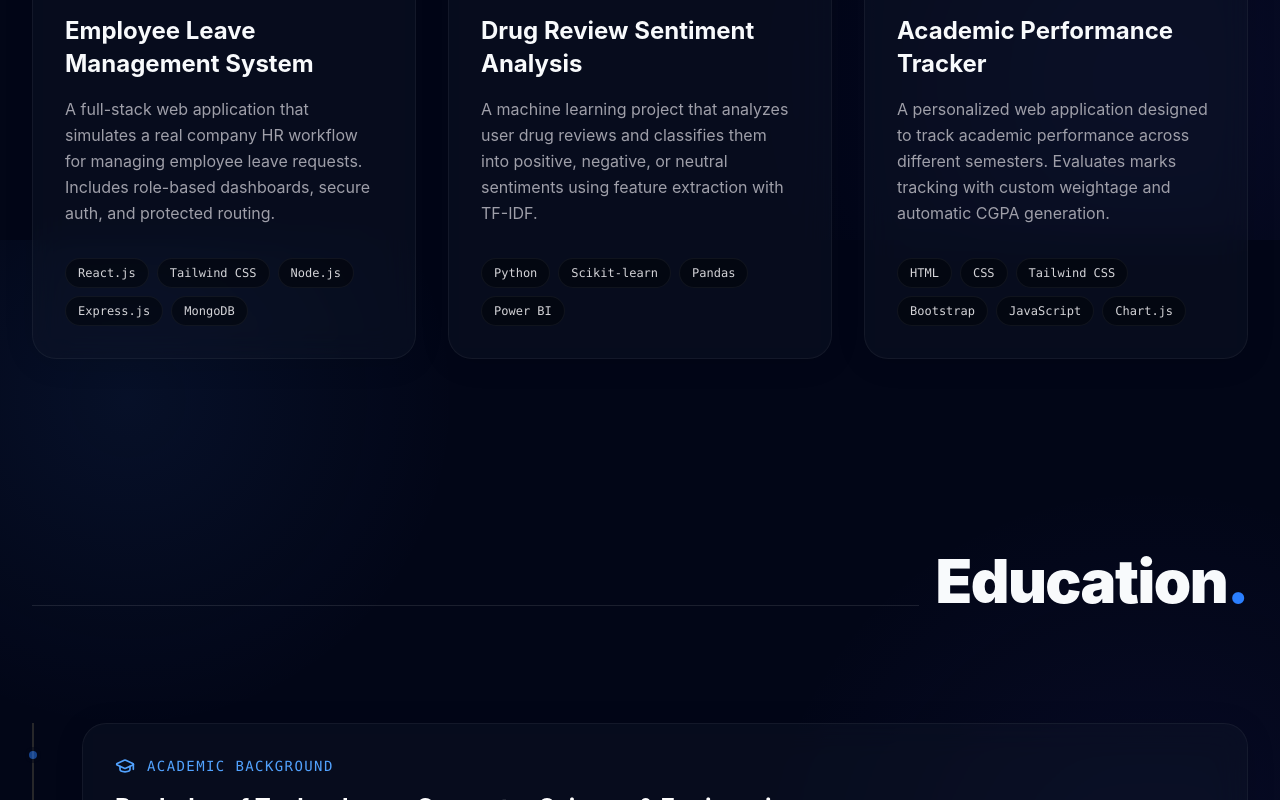
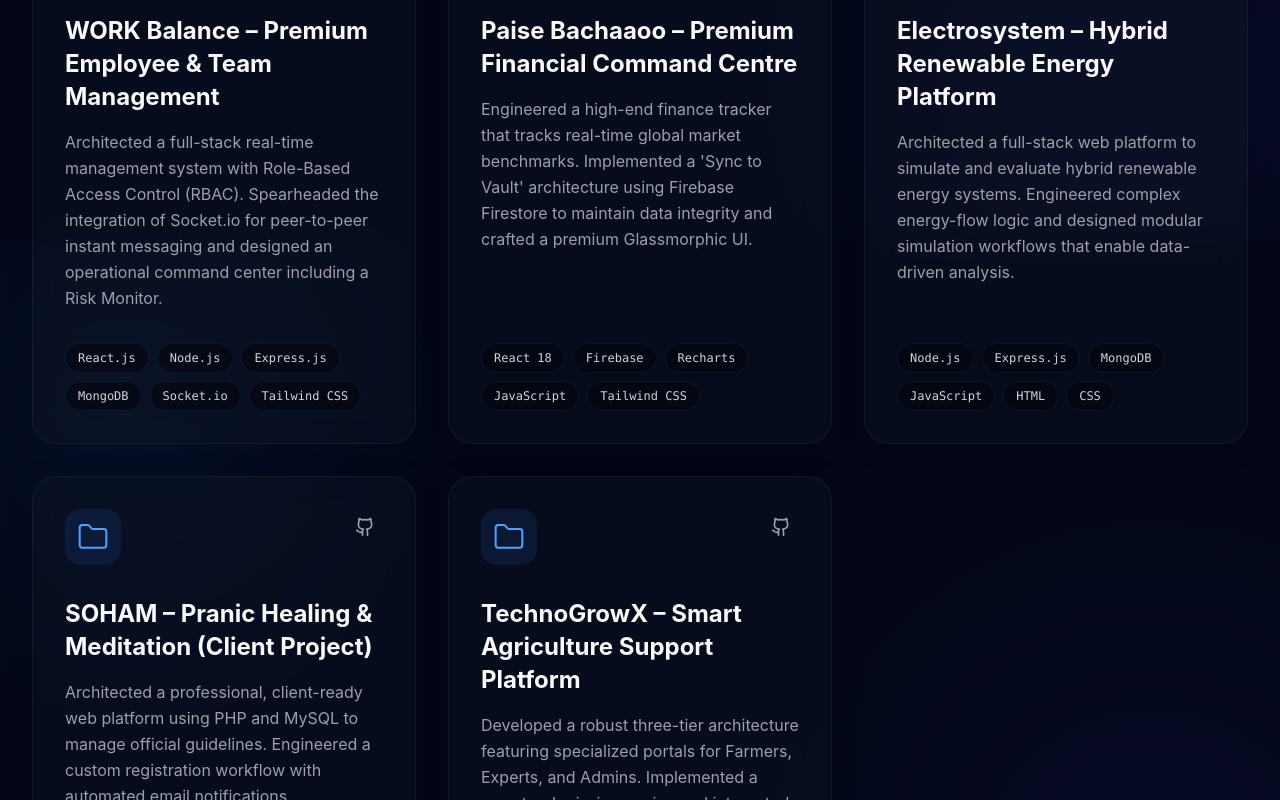
Before and after one commit to sanmaaya/Portfolio, a React (Vite) app in the folder client/: page / in a window 1280 px wide. Shown: the part 2960-3760 px from the top of the page. Built offline with nearby package versions, Linux system fonts and the light colour scheme.

Commit message:
feat: Add Skyscanner internship and update portfolio projects

```diff
--- a/client/src/components/Experience.tsx
+++ b/client/src/components/Experience.tsx
@@ -3,15 +3,14 @@
 export default function Experience() {
     const experiences = [
         {
-            role: "Data Science Trainee",
-            company: "Lovely Professional University (LPU)",
-            location: "Phagwara",
-            date: "June 2025 - July 2025",
+            role: "Software Engineering Virtual Experience",
+            company: "Skyscanner | Forage",
+            location: "Remote",
+            date: "Jan 2026 - Feb 2026",
             points: [
-                "Completed a hands-on data science training focused on NLP, machine learning, and data visualization.",
-                "Built a Drug Review Sentiment Analysis model using TF-IDF and Logistic Regression.",
-                "Classified reviews into Positive, Negative, and Neutral categories.",
-                "Designed an interactive Power BI dashboard to visualize sentiment insights."
+                "Constructed RESTful microservices utilizing Java and Dropwizard, ensuring structured API endpoints via YAML configuration.",
+                "Developed a modular Android application in Kotlin by integrating Backpack UI components and React.js features.",
+                "Translated Figma UI designs into technical specifications while managing project tasks through JIRA user stories."
             ]
         }
     ];
--- a/client/src/components/Projects.tsx
+++ b/client/src/components/Projects.tsx
@@ -4,24 +4,36 @@
 export default function Projects() {
     const projects = [
         {
-            title: "Employee Leave Management System",
-            description: "A full-stack web application that simulates a real company HR workflow for managing employee leave requests. Includes role-based dashboards, secure auth, and protected routing.",
-            tech: ["React.js", "Tailwind CSS", "Node.js", "Express.js", "MongoDB"],
-            github: "https://github.com/",
-            live: "https://example.com"
+            title: "WORK Balance – Premium Employee & Team Management",
+            description: "Architected a full-stack real-time management system with Role-Based Access Control (RBAC). Spearheaded the integration of Socket.io for peer-to-peer instant messaging and designed an operational command center including a Risk Monitor.",
+            tech: ["React.js", "Node.js", "Express.js", "MongoDB", "Socket.io", "Tailwind CSS"],
+            github: "https://github.com/sanmaaya",
+            live: ""
         },
         {
-            title: "Drug Review Sentiment Analysis",
-            description: "A machine learning project that analyzes user drug reviews and classifies them into positive, negative, or neutral sentiments using feature extraction with TF-IDF.",
-            tech: ["Python", "Scikit-learn", "Pandas", "Power BI"],
-            github: "https://github.com/",
+            title: "Paise Bachaaoo – Premium Financial Command Centre",
+            description: "Engineered a high-end finance tracker that tracks real-time global market benchmarks. Implemented a 'Sync to Vault' architecture using Firebase Firestore to maintain data integrity and crafted a premium Glassmorphic UI.",
+            tech: ["React 18", "Firebase", "Recharts", "JavaScript", "Tailwind CSS"],
+            github: "https://github.com/sanmaaya",
         },
         {
-            title: "Academic Performance Tracker",
-            description: "A personalized web application designed to track academic performance across different semesters. Evaluates marks tracking with custom weightage and automatic CGPA generation.",
-            tech: ["HTML", "CSS", "Tailwind CSS", "Bootstrap", "JavaScript", "Chart.js"],
-            github: "https://github.com/",
-            live: "https://example.com"
+            title: "Electrosystem – Hybrid Renewable Energy Platform",
+            description: "Architected a full-stack web platform to simulate and evaluate hybrid renewable energy systems. Engineered complex energy-flow logic and designed modular simulation workflows that enable data-driven analysis.",
+            tech: ["Node.js", "Express.js", "MongoDB", "JavaScript", "HTML", "CSS"],
+            github: "https://github.com/sanmaaya",
+        },
+        {
+            title: "SOHAM – Pranic Healing & Meditation (Client Project)",
+            description: "Architected a professional, client-ready web platform using PHP and MySQL to manage official guidelines. Engineered a custom registration workflow with automated email notifications.",
+            tech: ["PHP", "MySQL", "JavaScript", "HTML", "CSS"],
+            github: "https://github.com/sanmaaya",
+            live: ""
+        },
+        {
+            title: "TechnoGrowX – Smart Agriculture Support Platform",
+            description: "Developed a robust three-tier architecture featuring specialized portals for Farmers, Experts, and Admins. Implemented a report-submission engine and integrated a secure Node.js authentication system.",
+            tech: ["Node.js", "MySQL", "Tailwind CSS", "JavaScript", "HTML", "CSS"],
+            github: "https://github.com/sanmaaya",
         }
     ];
 
```
